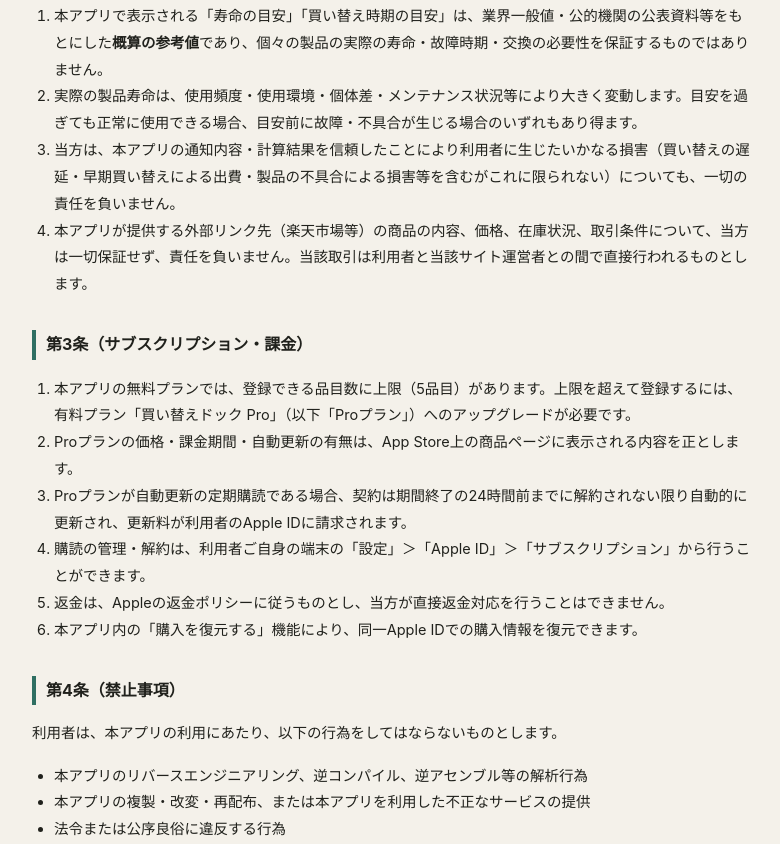
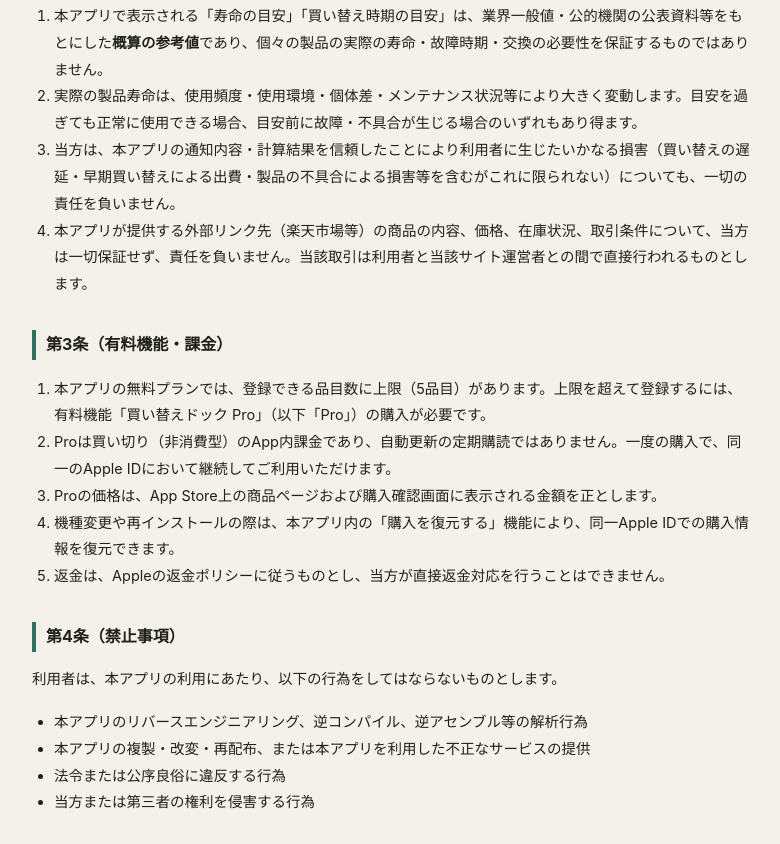
Before and after one commit to swClaude/kaikae-dock-legal, a plain HTML site: page legal/terms-of-use.html in a window 1280 px wide. Shown: the part 468-1312 px from the top of the page, without its empty margins (248-1028 px from the left). Drawn offline with Linux system fonts and the light colour scheme.

Commit message:
買い切り(非消費型)に合わせて課金・特商法の記述を更新

```diff
--- a/legal/terms-of-use.html
+++ b/legal/terms-of-use.html
@@ -35,14 +35,13 @@
   <li>本アプリが提供する外部リンク先（楽天市場等）の商品の内容、価格、在庫状況、取引条件について、当方は一切保証せず、責任を負いません。当該取引は利用者と当該サイト運営者との間で直接行われるものとします。</li>
 </ol>
 
-<h2>第3条（サブスクリプション・課金）</h2>
+<h2>第3条（有料機能・課金）</h2>
 <ol>
-  <li>本アプリの無料プランでは、登録できる品目数に上限（5品目）があります。上限を超えて登録するには、有料プラン「買い替えドック Pro」（以下「Proプラン」）へのアップグレードが必要です。</li>
-  <li>Proプランの価格・課金期間・自動更新の有無は、App Store上の商品ページに表示される内容を正とします。</li>
-  <li>Proプランが自動更新の定期購読である場合、契約は期間終了の24時間前までに解約されない限り自動的に更新され、更新料が利用者のApple IDに請求されます。</li>
-  <li>購読の管理・解約は、利用者ご自身の端末の「設定」＞「Apple ID」＞「サブスクリプション」から行うことができます。</li>
+  <li>本アプリの無料プランでは、登録できる品目数に上限（5品目）があります。上限を超えて登録するには、有料機能「買い替えドック Pro」（以下「Pro」）の購入が必要です。</li>
+  <li>Proは買い切り（非消費型）のApp内課金であり、自動更新の定期購読ではありません。一度の購入で、同一のApple IDにおいて継続してご利用いただけます。</li>
+  <li>Proの価格は、App Store上の商品ページおよび購入確認画面に表示される金額を正とします。</li>
+  <li>機種変更や再インストールの際は、本アプリ内の「購入を復元する」機能により、同一Apple IDでの購入情報を復元できます。</li>
   <li>返金は、Appleの返金ポリシーに従うものとし、当方が直接返金対応を行うことはできません。</li>
-  <li>本アプリ内の「購入を復元する」機能により、同一Apple IDでの購入情報を復元できます。</li>
 </ol>
 
 <h2>第4条（禁止事項）</h2>
```
Also changed, not shown: legal/tokushoho.html (+3 -3 lines).
